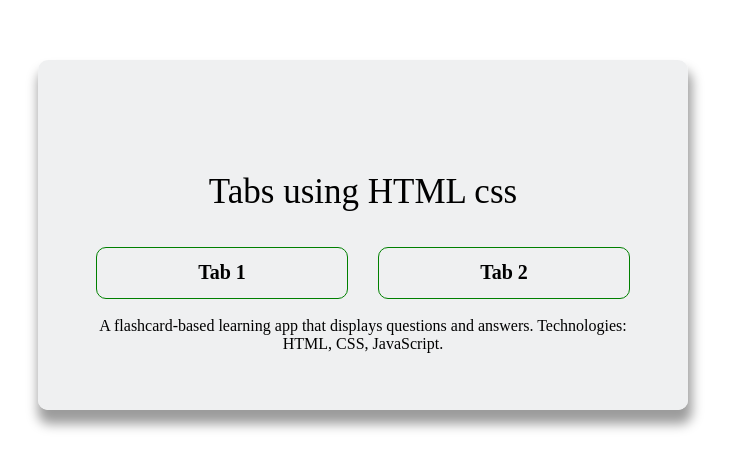
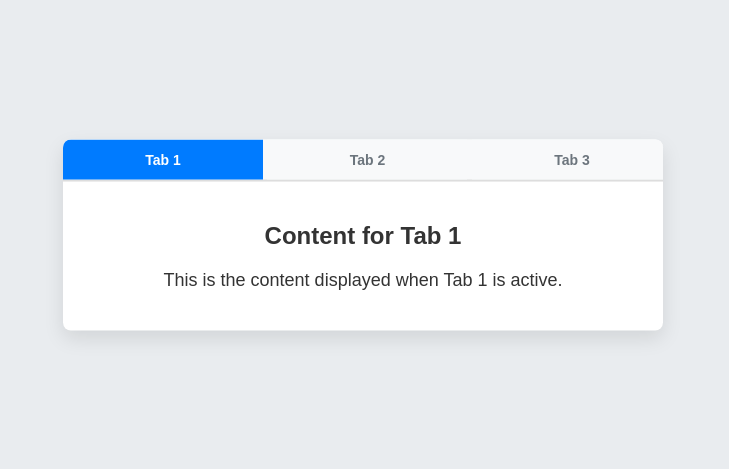
Before and after one commit to Thanush2412/50-projects-of-HTML-CSS-JS, a plain HTML site: page Tab Switcher (CSS-Only)/index.html in a window 1280 px wide. Shown: the part 165-634 px from the top of the page, without its empty margins (277-1006 px from the left). Drawn offline with Linux system fonts and the light colour scheme.

Commit message:
fixed positioning for 5-10 projects

```diff
--- a/CSS Cards with Hover Effects/styles.css
+++ b/CSS Cards with Hover Effects/styles.css
@@ -1,49 +1,56 @@
-*{
+* {
     padding: 0;
     margin: 0;
 }
 
-.grid-item img{
+.grid-item img {
     width: 150px;
     height: 150px;
 }
 
-.card-grids{
-    display: flex;
-    gap: 45px;
-    justify-content: center;
-    align-items: center;
-    height: 90vh;
+.card-grids {
+    text-align: center;
+    height: 250px;
+    margin-top: 50px;
 }
 
-.grid-item{
-    border: 2px rgb(55, 72, 169) solid;
-    height: 250px;
+.grid-item {
+    display: inline-block;
+    width: 150px;
+    height: 150px;
+    border: 2px solid #5f63d4;
     padding: 25px;
     border-radius: 20px;
     transform: scale(1.05);
     cursor: pointer;
-    transition: background-color 0.3s ease-in-out;
+    transition: background-color 0.3s ease-in-out, transform 0.3s ease-in-out, box-shadow 0.3s ease-in-out;
+    margin: 0 15px;
+    background-color: #ffffff;
 }
 
-.grid-item:hover{
-    background-color: rgb(55, 72, 169);
+.grid-item:hover {
+    background-color: #5f63d4;
     transform: scale(1.1);
     border: none;
-    box-shadow: 2px 12px 12px 2px rgb(55, 72, 169);
+    box-shadow: 0 4px 12px rgba(0, 0, 0, 0.2);
 }
+
 .grid-item:hover img {
     transform: scale(1.1);
     transition: transform 0.3s ease-in-out;
 }
 
-.topic{
+.topic {
     font-size: 50px;
     margin-top: 15px;
+    color: #333;
 }
-.main{
-    display: flex;
-    align-items: center;
-    justify-content: center;
-    flex-direction: column;
+
+.main {
+    text-align: center;
+    margin-top: 20px;
+    position: absolute;
+    top: 50%;
+    left: 50%;
+    transform: translate(-50%, -50%);
 }
--- a/CSS Tooltip/styles.css
+++ b/CSS Tooltip/styles.css
@@ -1,37 +1,37 @@
-*{
+* {
     padding: 0;
     margin: 0;
 }
 
-.main{
-    display: flex;
-    flex-direction: column;
-    height: 100vh;
-    justify-content: center;
-    align-items: center;
-    gap:50px;
+.main {
+    position: absolute;
+    top: 50%;
+    left: 50%;
+    transform: translate(-50%, -50%);
+    text-align: center;
 }
 
-.title{
+.title {
     font-size: 25px;
+    margin-bottom: 20px;
 }
 
-.btn{
+.btn {
     width: 150px;
     height: 40px;
     background-color: crimson;
-    border:none ;
+    border: none;
     color: white;
     border-radius: 10px;
+    cursor: pointer;
 }
 
-.tip-inner{
-    display: inline;
+.tip-inner {
     position: relative;
+    display: inline-block;
 }
 
-.tip{
-
+.tip {
     background-color: rgba(8, 3, 3, 0.916);
     color: white;
     position: absolute;
@@ -41,25 +41,19 @@
     align-items: center;
     justify-content: center;
     opacity: 0;
+    transition: opacity 0.3s ease-in-out;
+    border-radius: 5px;
+    width: 250px;
+    left: 50%;
+    transform: translateX(-50%);
+    margin-top: -73px;
+}
 
-}
-.btn:hover{
+.btn:hover {
     cursor: pointer;
 }
-.tip-inner:hover .tip{
+
+.tip-inner:hover .tip {
     opacity: 1;
     visibility: visible;
-    transition: opacity 1s ease-in-out;
-    width: 250px;
-    left: -30%;
-    border-radius: 5px;
-    margin-top: -80px;
 }
-
-.Tooltip{
-    display: flex;
-    flex-direction: column;
-    justify-content: center;
-    align-items: center;
-    height: 10vh;
-}
--- a/Model popup/styles.css
+++ b/Model popup/styles.css
@@ -1,59 +1,76 @@
-*{
+* {
   margin: 0;
   padding: 0;
+  box-sizing: border-box;
 }
 
-.open-popup{
-    background-color: crimson;
-    margin-top: 15px;
-    color: white;
-    display: flex;
-    width: 150px;
-    height: 50px;
-    align-items: center;
-    justify-content: center;
+body {
+  font-family: Arial, sans-serif;
+  background-color: #f7f7f7;
+  text-align: center;
+  padding: 50px;
+  height: 100vh;
+  position: relative;
 
-    border-radius:10px ;
 }
 
-.model{
-    display: none;
+.open-modal-btn {
+  padding: 12px 24px;
+  font-size: 18px;
+  color: white;
+  background-color: #3498db;
+  border: none;
+  border-radius: 8px;
+  text-decoration: none;
+  cursor: pointer;
+  transition: background-color 0.3s;
+  position: absolute;
+  top: 50%;
+  left: 50%;
+  transform: translate(-50%, -50%);
 }
 
-.model:target{
-    display: block;
+.open-modal-btn:hover {
+  background-color: #2980b9;
+}
+
+.modal-overlay {
+  display: none;
   position: fixed;
   top: 0;
   left: 0;
-    background: rgba(0, 0, 0, 0.5);
-    width: 100%;
-    height: 100%;
+  right: 0;
+  bottom: 0;
+  background: rgba(0, 0, 0, 0.7);
+  transition: opacity 0.3s;
 }
 
-.close-btn{
+.modal-overlay:target {
+  display: block;
+}
+
+.modal-content {
+  background: white;
+  width: 300px;
+  padding: 30px;
+  border-radius: 8px;
+  position: absolute;
+  top: 50%;
+  left: 50%;
+  transform: translate(-50%, -50%);
+}
+
+.close-btn {
   position: absolute;
   top: 10px;
   right: 10px;
+  font-size: 24px;
+  color: #333;
   text-decoration: none;
-    background: red;
-    color: white;
-    padding: 5px;
-
+  cursor: pointer;
+  transition: color 0.3s;
 }
 
-.model-content{
-    background: white;
-  width: 300px;
-  padding: 20px;
-  margin: 100px auto;
-  border-radius: 5px;
-  position: relative;
+.close-btn:hover {
+  color: red;
 }
-
-.topic{
-    display: flex;
-    align-items: center;
-    justify-content: center;
-    height: 100vh;
-    flex-direction: column;
-}
--- a/Progress Bar (CSS Only)/styles.css
+++ b/Progress Bar (CSS Only)/styles.css
@@ -1,33 +1,32 @@
-*{
+* {
     padding: 0;
     margin: 0;
 }
 
-.title{
+.title {
     text-align: center;
     font-size: 25px;
 }
 
-.main{
-    display: flex;
-    justify-content: center;
-    align-items: center;
-    height: 100vh;
-    gap: 25px;
-    flex-direction: column;
+.main {
+    position: absolute;
+    top: 50%;
+    left: 50%;
+    transform: translate(-50%, -50%);
+    text-align: center;
 }
 
-.Progress-continer{
+.Progress-continer {
     width: 100%;
     max-width: 500px;
     height: 15px;
     overflow: hidden;
     border-radius: 6px;
     background-color: black;
-
+    margin-top: 20px;
 }
 
-.Progress-bar{
+.Progress-bar {
     width: 80%;
     background-color: rgb(35, 98, 153);
     height: 15px;
@@ -36,7 +35,10 @@
 }
 
 @keyframes fillbar {
-    0%{ width: 0;}
-    100% {width: 80%;}
-
+    0% {
+        width: 0;
+    }
+    100% {
+        width: 80%;
+    }
 }
--- a/Styled Buttons Collection/styles.css
+++ b/Styled Buttons Collection/styles.css
@@ -1,67 +1,75 @@
-*{
+* {
     margin: 0;
     padding: 0;
 }
 
-.main{
-    display: flex;
+body {
     height: 100vh;
-    justify-content: center;
-    align-items: center;
-    flex-direction: column;
-    row-gap: 25px;
+    display: block;
 }
 
-.btn-container{
-    height: 100px;
-
-    background-color:rgba(255, 255, 255, 0.64);
-    box-shadow: 2px 12px 12px 12px rgba(58, 57, 57, 0.64);
-    display: flex;
-    border-radius: 15px;
-    width: 50%;
-    justify-content: center;
-    gap: 25px;
-    align-items: center;
+.main {
+    position: absolute;
+    top: 50%;
+    left: 50%;
+    transform: translate(-50%, -50%);
+    text-align: center;
 }
 
-.round-btn ,.ghost-btn ,.outline-btn,.gradient-btn{
+h1 {
+    font-size: 2.5rem;
+    margin-bottom: 30px;
+}
+
+.btn-container {
+    background-color: rgba(255, 255, 255, 0.64);
+    box-shadow: 2px 12px 12px 12px rgba(58, 57, 57, 0.64);
+    border-radius: 15px;
+    padding: 20px;
+    display: inline-block;
+    width: 50%;
+}
+
+.round-btn, .ghost-btn, .outline-btn, .gradient-btn {
     width: 150px;
     font-size: 15px;
     height: 50px;
     border: none;
+    margin: 0 10px 10px 10px;
+    transition: all 0.3s ease-in-out;
 }
-.round-btn{
-    transition: background-color 0.7s ease-in;
+
+.round-btn {
     background-color: blueviolet;
 }
-.round-btn:hover ,.ghost-btn:hover{
+
+.round-btn:hover, .ghost-btn:hover {
     background-color: crimson;
     color: white;
     border-radius: 10px;
 }
 
-.ghost-btn{
-
+.ghost-btn {
     background-color: transparent;
     color: crimson;
-    transition: background-color 0.7s ease-in;
 }
-.gradient-btn{
+
+.gradient-btn {
     background: linear-gradient(to right, #6a11cb, #2575fc);
-  color: white;
+    color: white;
 }
-.gradient-btn:hover{
+
+.gradient-btn:hover {
     filter: brightness(2.1);
     border-radius: 10px;
-    transition: filter 0.7s ease-in;
 }
 
-.outline-btn{
+.outline-btn {
     background: none;
     border: 1px solid green;
 }
-.outline-btn:hover{
+
+.outline-btn:hover {
     background: green;
     color: white;
 }
--- a/Tab Switcher (CSS-Only)/index.html
+++ b/Tab Switcher (CSS-Only)/index.html
@@ -1,36 +1,39 @@
+<!DOCTYPE html>
 <html lang="en">
 <head>
   <meta charset="UTF-8">
   <meta name="viewport" content="width=device-width, initial-scale=1.0">
-  <title>Tab Switcher</title>
+  <title>Centered Tab Switcher</title>
   <link rel="stylesheet" href="styles.css">
 </head>
 <body>
- <section class="main">
-  <section class="sec">
-  <section class="title">
-    Tabs using HTML css
-  </section>
 
-  <section class="Tabs">
-    <input class="btn" type="radio" name="tab" id="Tab1" checked>
-    <label for="Tab1">Tab 1</label>
+  <div class="tab-container">
+    <input type="radio" name="tabs" id="tab1" checked>
+    <input type="radio" name="tabs" id="tab2">
+    <input type="radio" name="tabs" id="tab3">
 
-    <input class="btn" type="radio" name="tab" id="Tab2">
-    <label for="Tab2">Tab 2</label>
-    <div class="contents" id="content1">
-      A flashcard-based learning app that displays questions and answers.
-Technologies: HTML, CSS, JavaScript.
+    <div class="tabs">
+      <label for="tab1" class="tab">Tab 1</label>
+      <label for="tab2" class="tab">Tab 2</label>
+      <label for="tab3" class="tab">Tab 3</label>
     </div>
 
-    <div class="contents" id="content2">
+    <div class="content">
+      <div class="content-item" id="content1">
+        <h2>Content for Tab 1</h2>
+        <p>This is the content displayed when Tab 1 is active.</p>
+      </div>
+      <div class="content-item" id="content2">
+        <h2>Content for Tab 2</h2>
+        <p>This is the content displayed when Tab 2 is active.</p>
+      </div>
+      <div class="content-item" id="content3">
+        <h2>Content for Tab 3</h2>
+        <p>This is the content displayed when Tab 3 is active.</p>
+      </div>
+    </div>
+  </div>
 
-Technologies: HTML, CSS, JavaScript.A flashcard-based learning app that displays questions and answers.
-    </div>
-  </section>
-
-
-</section>
- </section>
 </body>
 </html>
--- a/Tab Switcher (CSS-Only)/styles.css
+++ b/Tab Switcher (CSS-Only)/styles.css
@@ -1,85 +1,101 @@
 * {
+  margin: 0;
+  padding: 0;
+  box-sizing: border-box;
+}
+
+html, body {
+  height: 100%;
+  font-family: 'Arial', sans-serif;
+  background-color: #e9ecef;
   padding: 0;
   margin: 0;
+  display: block;
 }
 
-.main{
-  display: flex;
-  flex-direction: column;
-  height: 100vh;
-  gap: 25px;
-  justify-content: center;
-  align-items: center;
-
-}
-.btn{
-  display: none;
-
-}
-.title{
-  font-size: 35px;
+body {
+  text-align: center;
+  overflow: hidden;
 }
 
-.sec{
-  background-color: rgba(238, 239, 240, 0.929);
-  display: flex;
-  align-items: center;
-  justify-content: center;
-  flex-direction: column;
-  height: 350px;
-  width: 650px;
-  gap: 35px;
-  border-radius: 10px;
-  box-shadow: 2px 12px 12px 2px rgba(0, 0, 0, 0.392);
+.tab-container {
+  width: 100%;
+  max-width: 600px;
+  background-color: #fff;
+  box-shadow: 0 8px 20px rgba(0, 0, 0, 0.1);
+  border-radius: 8px;
+  overflow: hidden;
+  margin: 0 auto;
+  position: absolute;
+  top: 50%;
+  left: 50%;
+  transform: translate(-50%, -50%);
 }
 
-label{
-  width: 250px;
-  background-color: transparent;
-  gap: 10px;
-  height: 50px;
-  border: 1px solid green;
-  align-items: center;
-  justify-content: center;
-  display: flex;
-  font-size: 20px;
-  font-weight: 600;
-  border-radius: 10px;
-  cursor: pointer;
-
+.tabs {
+  width: 100%;
+  background-color: #f8f9fa;
+  border-bottom: 2px solid #ddd;
+  white-space: nowrap;
 }
 
-label:hover{
-  background-color: rgba(7, 214, 83, 0.842);
-  color: azure;
-  border: none;
-}
-.Tabs {
-  display: flex;
-  flex-direction: row;
-  position: relative;
-  gap: 30px;
-  justify-content: center;
+.tab {
+  display: inline-block;
+  width: calc(100% / 3);
+  padding: 12px 0;
   text-align: center;
-
+  cursor: pointer;
+  color: #6c757d;
+  font-size: 14px;
+  font-weight: 600;
+  transition: all 0.3s ease;
+  background-color: #f8f9fa;
+  box-sizing: border-box;
 }
 
-.contents{
-  visibility: hidden;
-  position: absolute;
-  margin-top: 70px;
-  opacity: 0;
-  transition: opacity 0.5s ease, visibility 0.5s ease;
+.tab:hover {
+  background-color: #e9ecef;
 }
 
-#Tab1:checked ~ #content1{
-  display: block;
-  visibility: visible;
-  opacity: 1;
+input[type="radio"] {
+  display: none;
 }
 
-#Tab2:checked ~ #content2{
+#tab1:checked ~ .tabs label:nth-child(1),
+#tab2:checked ~ .tabs label:nth-child(2),
+#tab3:checked ~ .tabs label:nth-child(3) {
+  background-color: #007bff;
+  color: #fff;
+}
+
+#tab1:not(:checked) ~ .tabs label:nth-child(1),
+#tab2:not(:checked) ~ .tabs label:nth-child(2),
+#tab3:not(:checked) ~ .tabs label:nth-child(3) {
+  background-color: #f8f9fa;
+  color: #6c757d;
+}
+
+.content {
   display: block;
-  visibility: visible;
-  opacity: 1;
+  padding: 20px;
 }
+
+.content-item {
+  display: none;
+  padding: 20px;
+  font-size: 18px;
+  color: #333;
+  text-align: center;
+}
+
+.content-item h2 {
+  margin-bottom: 20px;
+  font-size: 24px;
+  color: #333;
+}
+
+#tab1:checked ~ .content #content1,
+#tab2:checked ~ .content #content2,
+#tab3:checked ~ .content #content3 {
+  display: block;
+}
```
Also changed, not shown: CSS Cards with Hover Effects/index.html (+4 -5 lines), CSS Tooltip/index.html (+1 -0 lines), Model popup/index.html (+13 -11 lines), Progress Bar (CSS Only)/index.html (+2 -3 lines), Styled Buttons Collection/index.html (+2 -1 lines). Lines whose indentation alone changed are shown as unchanged.
